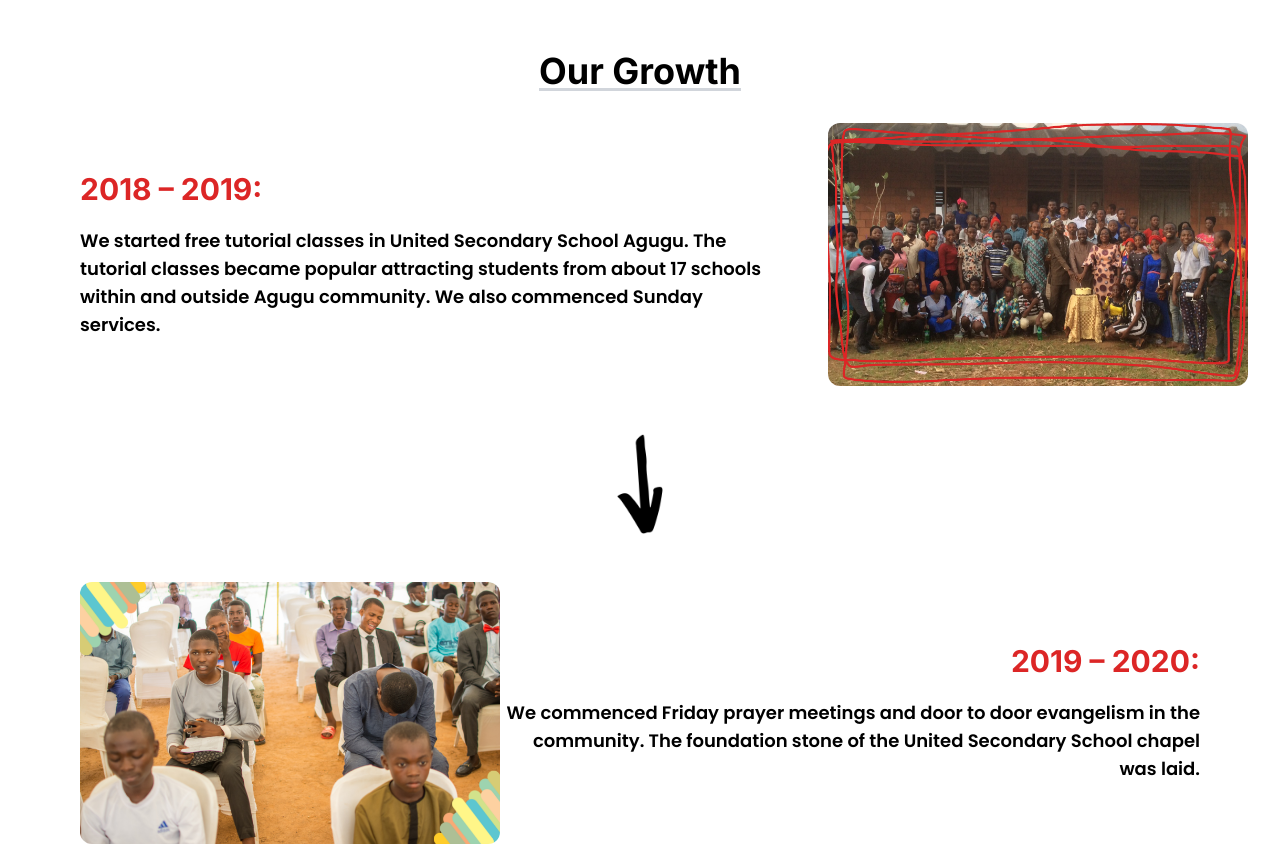
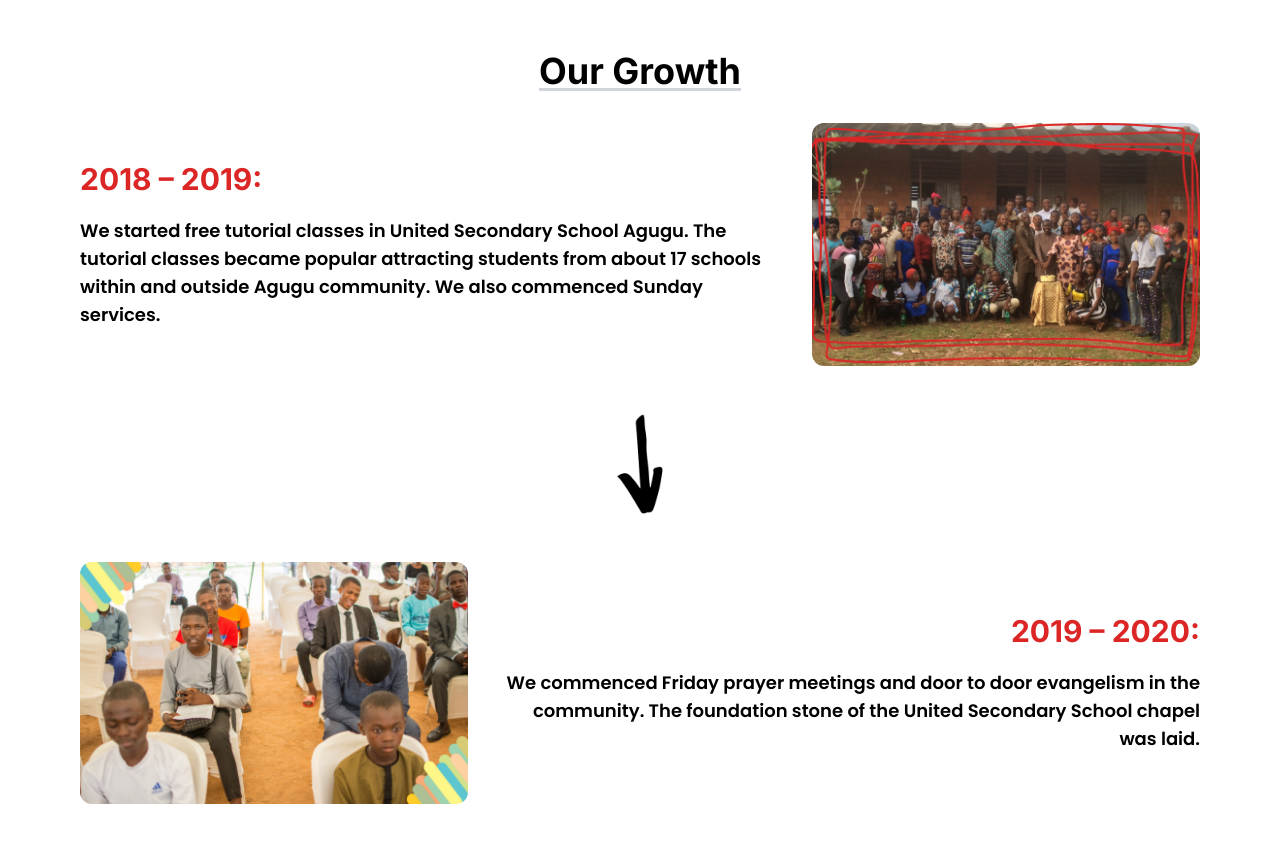
Before and after one commit to Ola4606/tsc-agugu, a React (Create React App) app: page / in a window 1280 px wide. Shown: the part 3200-4046 px from the top of the page. Built offline with nearby package versions, Linux system fonts and the light colour scheme.

Commit message:
Added margin between text and image in year descri

```diff
--- a/src/components/growth/YearDescription.tsx
+++ b/src/components/growth/YearDescription.tsx
@@ -18,7 +18,7 @@ function YearDescription({
     <div className="w-full flex flex-col justify-center items-center">
       {side === "left" ? (
         <div className="w-full flex flex-col lg:flex-row justify-center lg:justify-between items-center">
-          <div className="min-h-[200px] xsm:max-w-[300px] sm:max-w-[400px] md:max-w-[450px] lg:max-w-[600px] xl:max-w-[700px] flex flex-col justify-center items-center lg:items-start text-center lg:text-start">
+          <div className="min-h-[200px] xsm:max-w-[300px] sm:max-w-[400px] md:max-w-[450px] lg:max-w-[570px] xl:max-w-[700px] flex flex-col justify-center items-center lg:items-start text-center lg:text-start lg:mr-8">
             <p className="font-bold font-title text-lg sm:text-xl md:text-2xl lg:text-3xl text-red-600 mb-5">
               {year}:
             </p>
@@ -28,16 +28,16 @@ function YearDescription({
             </div>
           </div>
           <div>
-            <img src={imageURL} alt="" className="mt-6 md:mt-12 lg:mt-0 lg:ml-12 w-full xsm:w-[370px] sm:w-[450px] md:w-[500px] h-auto rounded-xl" />
+            <img src={imageURL} alt="" className="mt-6 md:mt-12 lg:mt-0 w-full xsm:w-[370px] sm:w-[450px] md:w-[500px] h-auto rounded-xl" />
           </div>
         </div>
       ) : (
         <div className="w-full flex flex-col-reverse lg:flex-row justify-center lg:justify-between items-center">
           <div>
-            <img src={imageURL} alt="" className="mt-6 md:mt-12 lg:mt-0 lg:mr-12 w-full xsm:w-[370px] sm:w-[450px] md:w-[500px] h-auto rounded-xl" />
+            <img src={imageURL} alt="" className="mt-6 md:mt-12 lg:mt-0 w-full xsm:w-[370px] sm:w-[450px] md:w-[500px] h-auto rounded-xl" />
           </div>
 
-          <div className="min-h-[200px] xsm:max-w-[300px] sm:max-w-[400px] md:max-w-[450px] lg:max-w-[600px] xl:max-w-[700px] flex flex-col justify-center items-center lg:items-end text-center lg:text-end">
+          <div className="min-h-[200px] xsm:max-w-[300px] sm:max-w-[400px] md:max-w-[450px] lg:max-w-[570px] xl:max-w-[700px] flex flex-col justify-center items-center lg:items-end text-center lg:text-end lg:ml-8">
             <p className="font-bold font-title text-lg sm:text-xl md:text-2xl lg:text-3xl text-red-600 mb-5">
               {year}:
             </p>
--- a/src/index.css
+++ b/src/index.css
@@ -551,24 +551,14 @@ video {
   --tw-backdrop-sepia:  ;
 }
 
+.my-12{
+  margin-top: 3rem;
+  margin-bottom: 3rem;
+}
+
 .my-6{
   margin-top: 1.5rem;
   margin-bottom: 1.5rem;
-}
-
-.my-8{
-  margin-top: 2rem;
-  margin-bottom: 2rem;
-}
-
-.my-16{
-  margin-top: 4rem;
-  margin-bottom: 4rem;
-}
-
-.my-12{
-  margin-top: 3rem;
-  margin-bottom: 3rem;
 }
 
 .mt-10{
@@ -583,16 +573,16 @@ video {
   margin-top: 3.5rem;
 }
 
-.mt-20{
-  margin-top: 5rem;
+.mt-4{
+  margin-top: 1rem;
+}
+
+.mt-3{
+  margin-top: 0.75rem;
 }
 
 .mt-16{
   margin-top: 4rem;
-}
-
-.mt-4{
-  margin-top: 1rem;
 }
 
 .mt-2{
@@ -615,12 +605,12 @@ video {
   margin-top: 3rem;
 }
 
+.mt-20{
+  margin-top: 5rem;
+}
+
 .mb-4{
   margin-bottom: 1rem;
-}
-
-.mt-3{
-  margin-top: 0.75rem;
 }
 
 .flex{
@@ -631,16 +621,12 @@ video {
   display: none;
 }
 
-.h-\[450px\]{
-  height: 450px;
+.h-auto{
+  height: auto;
 }
 
 .h-\[70px\]{
   height: 70px;
-}
-
-.h-auto{
-  height: auto;
 }
 
 .min-h-\[100vh\]{
@@ -699,18 +685,14 @@ video {
   border-radius: 0.375rem;
 }
 
-.bg-white\/\[\.50\]{
-  background-color: rgb(255 255 255 / .50);
+.bg-white{
+  --tw-bg-opacity: 1;
+  background-color: rgb(255 255 255 / var(--tw-bg-opacity));
 }
 
 .bg-red-600{
   --tw-bg-opacity: 1;
   background-color: rgb(220 38 38 / var(--tw-bg-opacity));
-}
-
-.bg-white{
-  --tw-bg-opacity: 1;
-  background-color: rgb(255 255 255 / var(--tw-bg-opacity));
 }
 
 .bg-\[length\:100\%_auto\]{
@@ -723,14 +705,6 @@ video {
 
 .bg-no-repeat{
   background-repeat: no-repeat;
-}
-
-.p-2{
-  padding: 0.5rem;
-}
-
-.p-1{
-  padding: 0.25rem;
 }
 
 .px-3{
@@ -916,12 +890,12 @@ video {
     width: 370px;
   }
 
+  .xsm\:max-w-\[390px\]{
+    max-width: 390px;
+  }
+
   .xsm\:max-w-\[300px\]{
     max-width: 300px;
-  }
-
-  .xsm\:max-w-\[390px\]{
-    max-width: 390px;
   }
 }
 
@@ -930,16 +904,16 @@ video {
     width: 450px;
   }
 
+  .sm\:max-w-\[550px\]{
+    max-width: 550px;
+  }
+
   .sm\:max-w-\[400px\]{
     max-width: 400px;
   }
 
   .sm\:max-w-\[600px\]{
     max-width: 600px;
-  }
-
-  .sm\:max-w-\[550px\]{
-    max-width: 550px;
   }
 
   .sm\:px-8{
@@ -968,14 +942,30 @@ video {
 }
 
 @media (min-width: 768px){
+  .md\:my-0{
+    margin-top: 0px;
+    margin-bottom: 0px;
+  }
+
   .md\:my-12{
     margin-top: 3rem;
     margin-bottom: 3rem;
   }
 
-  .md\:my-0{
+  .md\:mt-0{
     margin-top: 0px;
-    margin-bottom: 0px;
+  }
+
+  .md\:mt-32{
+    margin-top: 8rem;
+  }
+
+  .md\:mt-16{
+    margin-top: 4rem;
+  }
+
+  .md\:mt-8{
+    margin-top: 2rem;
   }
 
   .md\:mt-14{
@@ -986,8 +976,8 @@ video {
     margin-top: 6rem;
   }
 
-  .md\:mt-0{
-    margin-top: 0px;
+  .md\:mt-20{
+    margin-top: 5rem;
   }
 
   .md\:ml-10{
@@ -1002,24 +992,8 @@ video {
     margin-top: 3rem;
   }
 
-  .md\:mt-8{
-    margin-top: 2rem;
-  }
-
-  .md\:mt-16{
-    margin-top: 4rem;
-  }
-
   .md\:mb-8{
     margin-bottom: 2rem;
-  }
-
-  .md\:mt-32{
-    margin-top: 8rem;
-  }
-
-  .md\:mt-20{
-    margin-top: 5rem;
   }
 
   .md\:flex{
@@ -1030,20 +1004,12 @@ video {
     display: none;
   }
 
+  .md\:h-\[320px\]{
+    height: 320px;
+  }
+
   .md\:h-14{
     height: 3.5rem;
-  }
-
-  .md\:h-\[450px\]{
-    height: 450px;
-  }
-
-  .md\:h-\[350px\]{
-    height: 350px;
-  }
-
-  .md\:h-\[320px\]{
-    height: 320px;
   }
 
   .md\:w-40{
@@ -1090,15 +1056,6 @@ video {
     background-color: rgb(255 255 255 / .50);
   }
 
-  .md\:bg-red-400{
-    --tw-bg-opacity: 1;
-    background-color: rgb(248 113 113 / var(--tw-bg-opacity));
-  }
-
-  .md\:bg-red-400\/\[\.50\]{
-    background-color: rgb(248 113 113 / .50);
-  }
-
   .md\:px-20{
     padding-left: 5rem;
     padding-right: 5rem;
@@ -1140,6 +1097,10 @@ video {
 }
 
 @media (min-width: 1024px){
+  .lg\:mt-8{
+    margin-top: 2rem;
+  }
+
   .lg\:mt-0{
     margin-top: 0px;
   }
@@ -1152,12 +1113,20 @@ video {
     margin-right: 3rem;
   }
 
-  .lg\:mt-8{
-    margin-top: 2rem;
+  .lg\:mr-24{
+    margin-right: 6rem;
   }
 
-  .lg\:h-\[400px\]{
-    height: 400px;
+  .lg\:ml-24{
+    margin-left: 6rem;
+  }
+
+  .lg\:mr-8{
+    margin-right: 2rem;
+  }
+
+  .lg\:ml-8{
+    margin-left: 2rem;
   }
 
   .lg\:h-\[370px\]{
@@ -1174,6 +1143,10 @@ video {
 
   .lg\:max-w-\[650px\]{
     max-width: 650px;
+  }
+
+  .lg\:max-w-\[570px\]{
+    max-width: 570px;
   }
 
   .lg\:flex-row{
```
